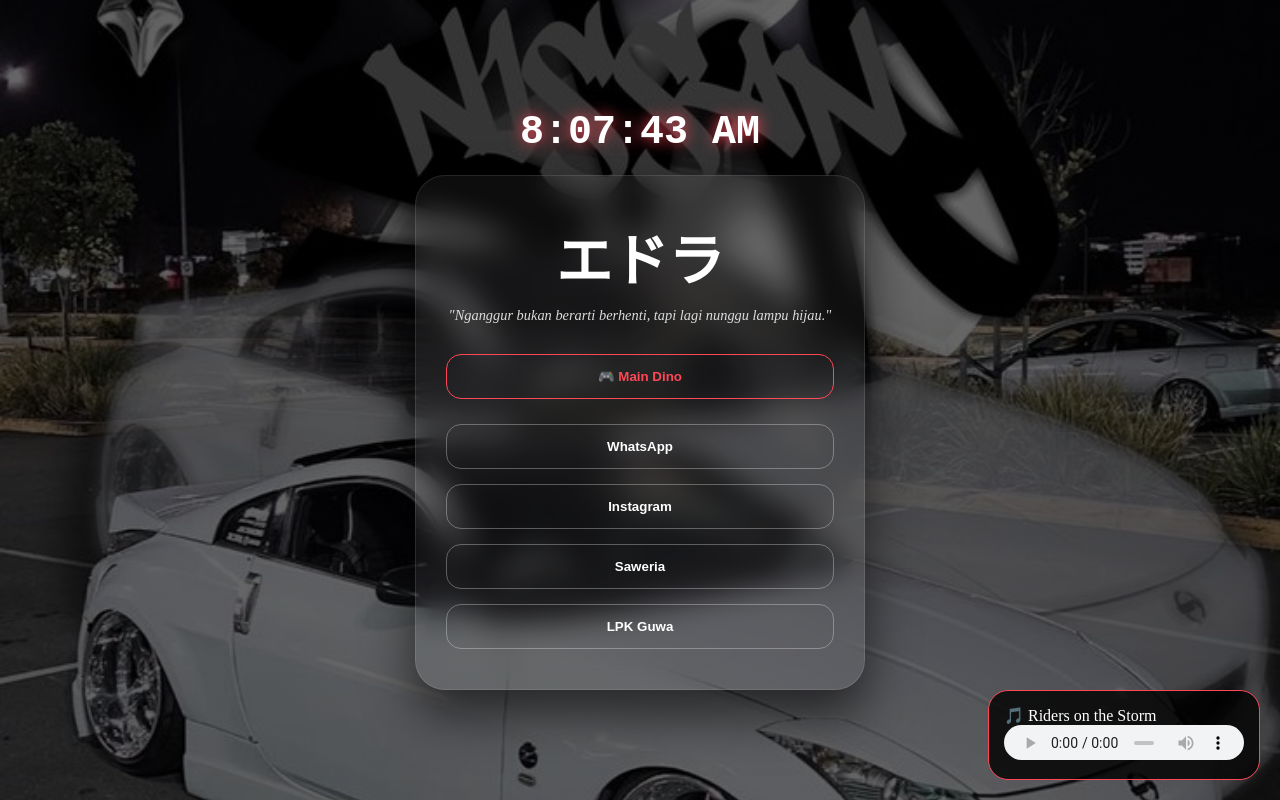
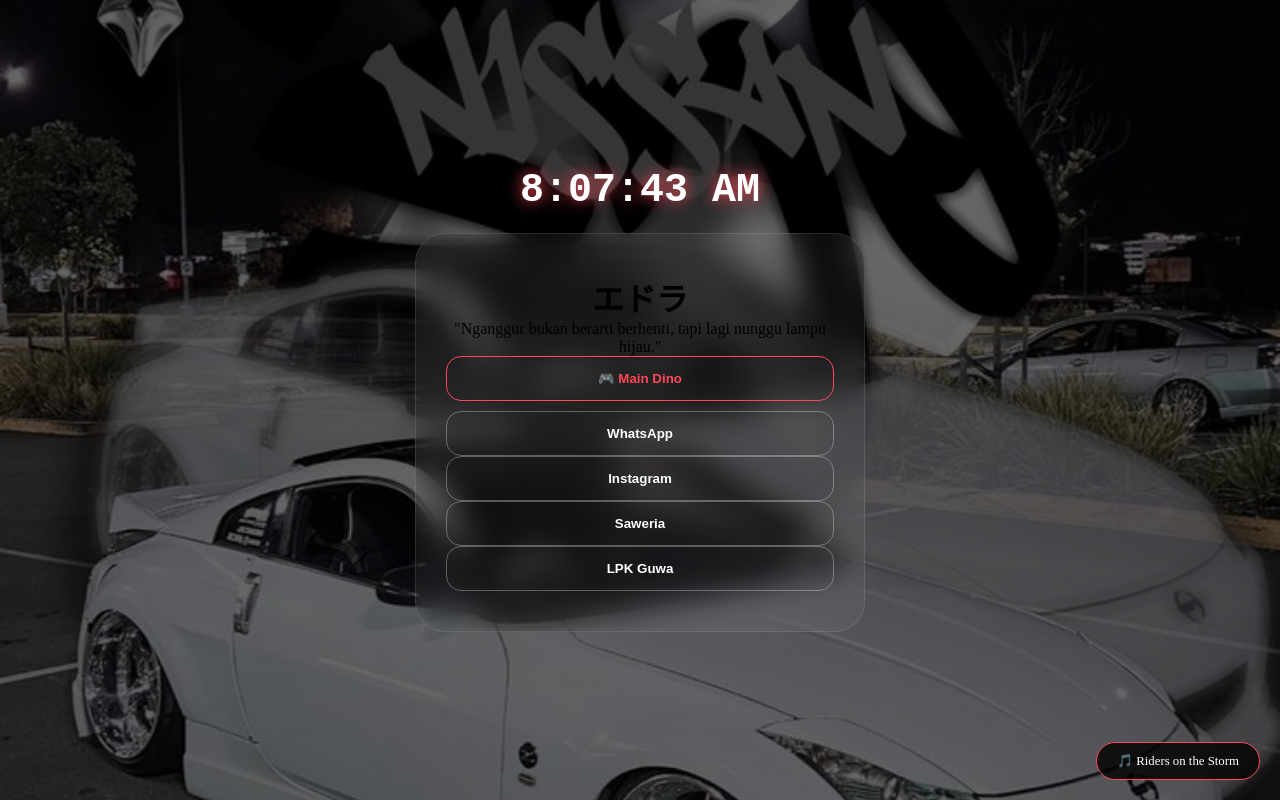
Before and after one commit to zexorcist115-blip/website-edra, a React (Vite) app: page / in a window 1280 px wide. Built offline with nearby package versions, Linux system fonts and the light colour scheme.

Commit message:
Auto play on scroll/click and hide audio bar

```diff
--- a/src/App.css
+++ b/src/App.css
@@ -1,3 +1,5 @@
+/* ... kodingan container dll tetap sama ... */
+
 .container {
   min-height: 100vh;
   height: auto;
@@ -31,14 +33,31 @@
   max-width: 450px;
   text-align: center;
   border: 1px solid rgba(255, 255, 255, 0.1);
-  box-shadow: 0 25px 50px rgba(0,0,0,0.6);
 }
 
-.title { color: #ffffff; font-size: 3.5rem; margin-bottom: 10px; }
-.subtitle { color: #dddddd; font-style: italic; font-size: 0.9rem; margin-bottom: 30px; }
+/* Sembunyikan Audio Player tapi tetap bisa bunyi */
+.music-player-mini {
+  position: fixed;
+  bottom: 20px;
+  right: 20px;
+  background: rgba(0,0,0,0.8);
+  padding: 10px 20px;
+  border-radius: 50px;
+  color: #ffffff;
+  font-size: 0.8rem;
+  border: 1px solid #ff4757;
+  display: flex;
+  align-items: center;
+  gap: 10px;
+  pointer-events: none; /* Biar gak bisa diklik bar-nya */
+}
 
-.social-group { display: flex; flex-direction: column; gap: 15px; }
+/* Menghilangkan bar play dan menit */
+audio {
+  display: none;
+}
 
+/* ... sisanya (btn-social dll) pakai yang lama ... */
 .btn-social {
   width: 100%;
   padding: 14px;
@@ -50,19 +69,4 @@
   cursor: pointer;
   transition: 0.3s;
 }
-
-.btn-social:hover { background: rgba(255, 255, 255, 0.1); border-color: #ffffff; }
 .btn-social.game { border-color: #ff4757; color: #ff4757; margin-bottom: 10px; }
-
-.btn-back { width: 100%; padding: 12px; background: #2f3542; color: white; border: none; border-radius: 12px; margin-bottom: 20px; }
-
-.music-player {
-  position: fixed;
-  bottom: 20px;
-  right: 20px;
-  background: rgba(0,0,0,0.8);
-  padding: 15px;
-  border-radius: 20px;
-  color: white;
-  border: 1px solid #ff4757;
-}
--- a/src/App.jsx
+++ b/src/App.jsx
@@ -1,13 +1,35 @@
-import { useState, useEffect } from 'react'
+import { useState, useEffect, useRef } from 'react'
 import './App.css'
 
 function App() {
   const [showGame, setShowGame] = useState(false);
   const [time, setTime] = useState(new Date().toLocaleTimeString());
+  const audioRef = useRef(null);
 
+  // Update Jam Digital
   useEffect(() => {
     const timer = setInterval(() => setTime(new Date().toLocaleTimeString()), 1000);
     return () => clearInterval(timer);
+  }, []);
+
+  // FUNGSI SAKTI: Auto Play pas sentuh atau geser layar
+  useEffect(() => {
+    const playMusic = () => {
+      if (audioRef.current) {
+        audioRef.current.play().catch(err => console.log("Menunggu interaksi..."));
+      }
+    };
+
+    // Pas geser, klik, atau sentuh layar, musik bakal nyala
+    window.addEventListener('scroll', playMusic);
+    window.addEventListener('click', playMusic);
+    window.addEventListener('touchstart', playMusic);
+
+    return () => {
+      window.removeEventListener('scroll', playMusic);
+      window.removeEventListener('click', playMusic);
+      window.removeEventListener('touchstart', playMusic);
+    };
   }, []);
 
   return (
@@ -42,11 +64,11 @@ function App() {
         )}
       </div>
 
-      <div className="music-player">
+      {/* Music Player: Bar disembunyikan pakai CSS */}
+      <div className="music-player-mini">
         <p>🎵 Riders on the Storm</p>
-        <audio controls loop style={{height: '35px', width: '240px'}}>
+        <audio ref={audioRef} loop>
           <source src="/musik.mp3" type="audio/mpeg" />
-          Browser lo gak support audio.
         </audio>
       </div>
     </div>
```
